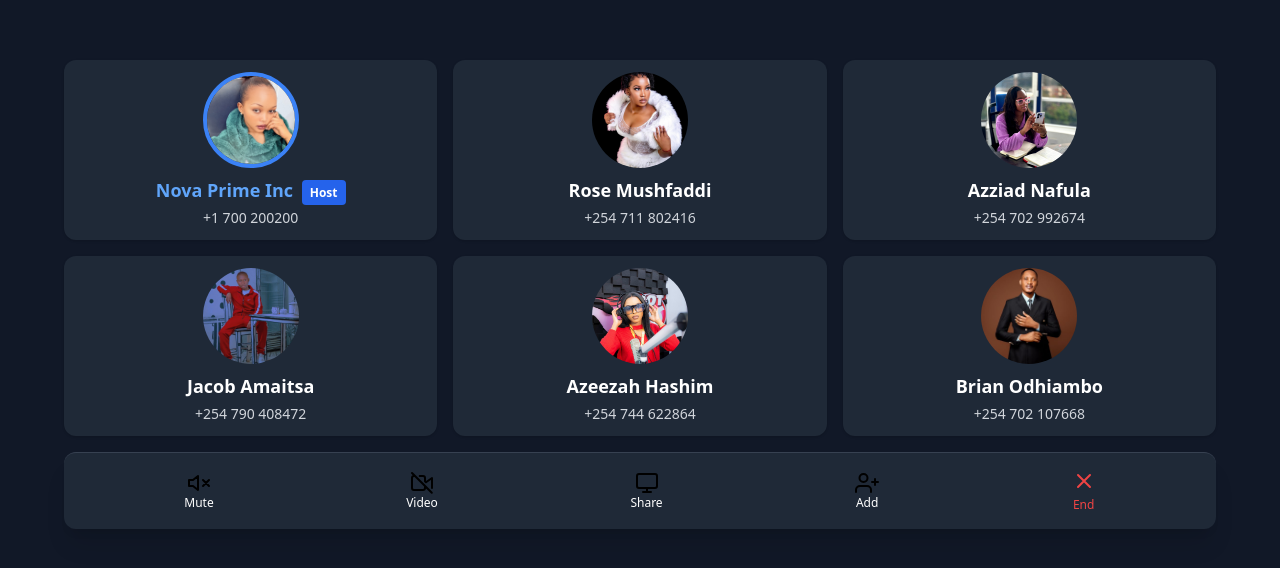
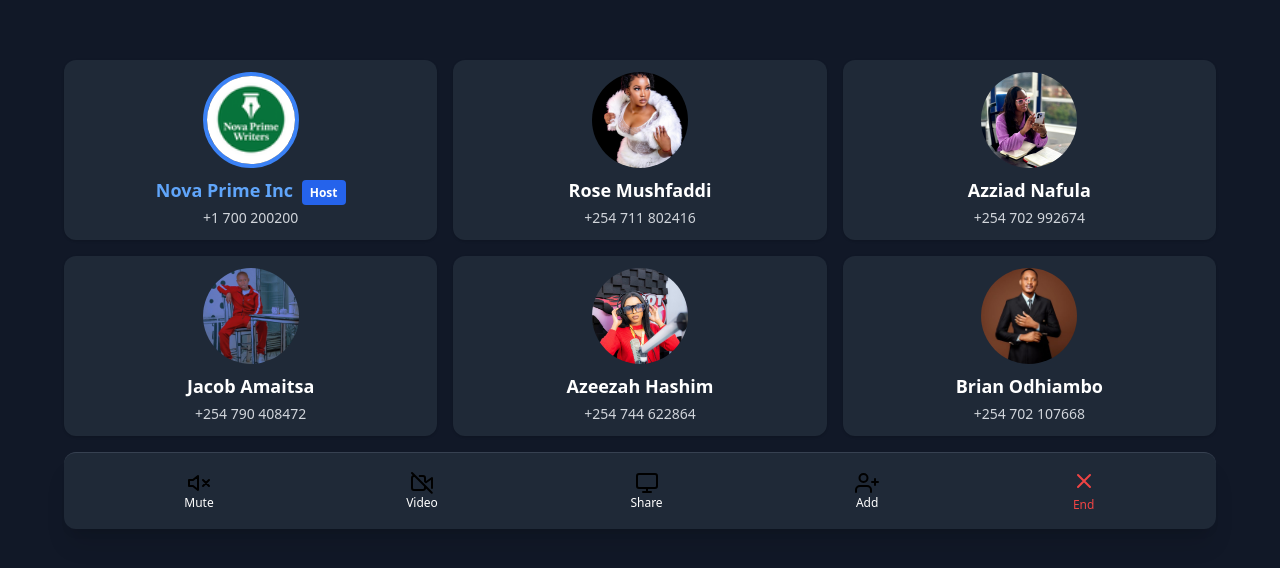
Before and after one commit to JackFayama/zoom, a plain HTML site: page index.html in a window 1280 px wide. Shown: the part 106-674 px from the top of the page. Drawn offline with nearby package versions, Linux system fonts and the light colour scheme.

Commit message:
Update index.html

```diff
--- a/index.html
+++ b/index.html
@@ -13,7 +13,7 @@
 
     <!-- Participant Cards -->
     <div class="bg-gray-800 p-3 flex flex-col items-center rounded-xl shadow">
-      <img src="p1.jpg" class="w-24 h-24 rounded-full mb-2 object-cover border-4 border-blue-500" />
+      <img src="nova_favicon.png" class="w-24 h-24 rounded-full mb-2 object-cover border-4 border-blue-500" />
       <h2 class="text-lg font-bold text-blue-400">Nova Prime Inc <span class="text-xs bg-blue-600 text-white px-2 py-1 rounded ml-1">Host</span></h2>
       <p class="text-sm text-gray-300 mt-1">+1 700 200200</p>
     </div>
```
